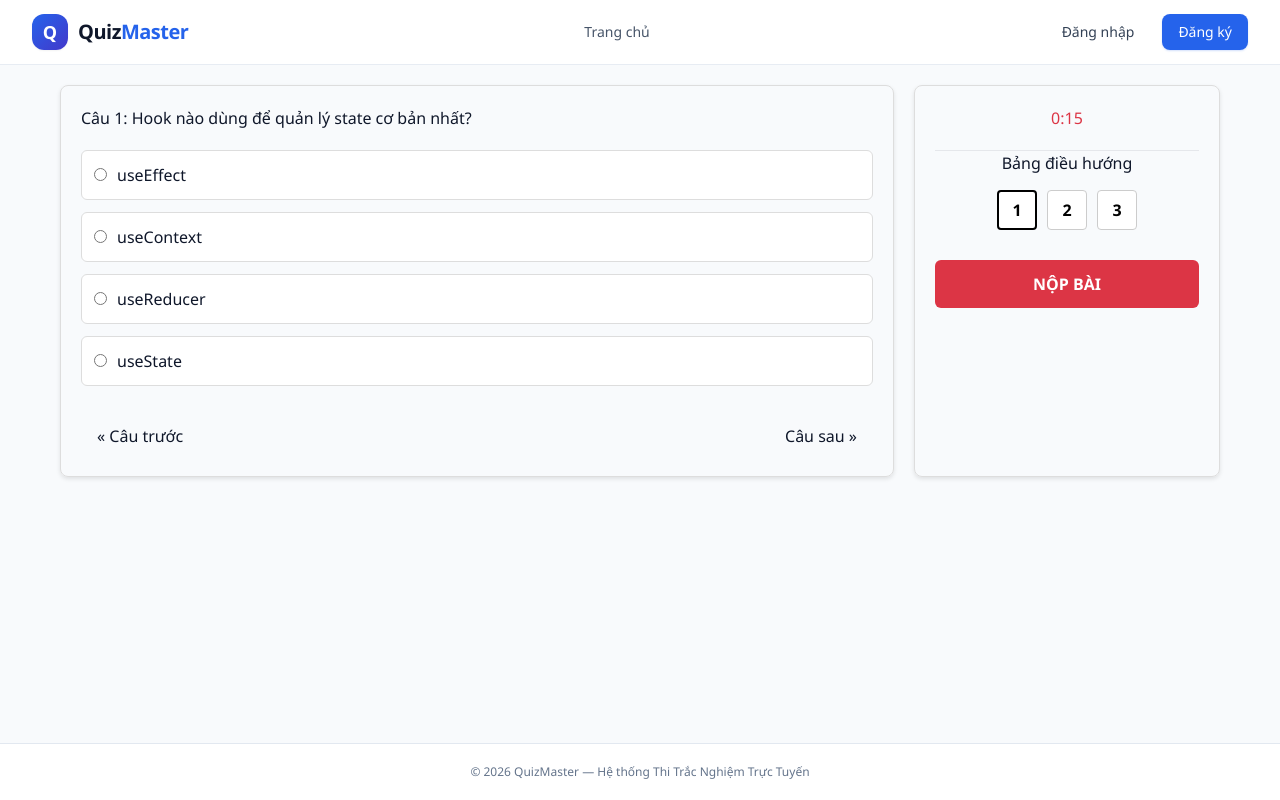
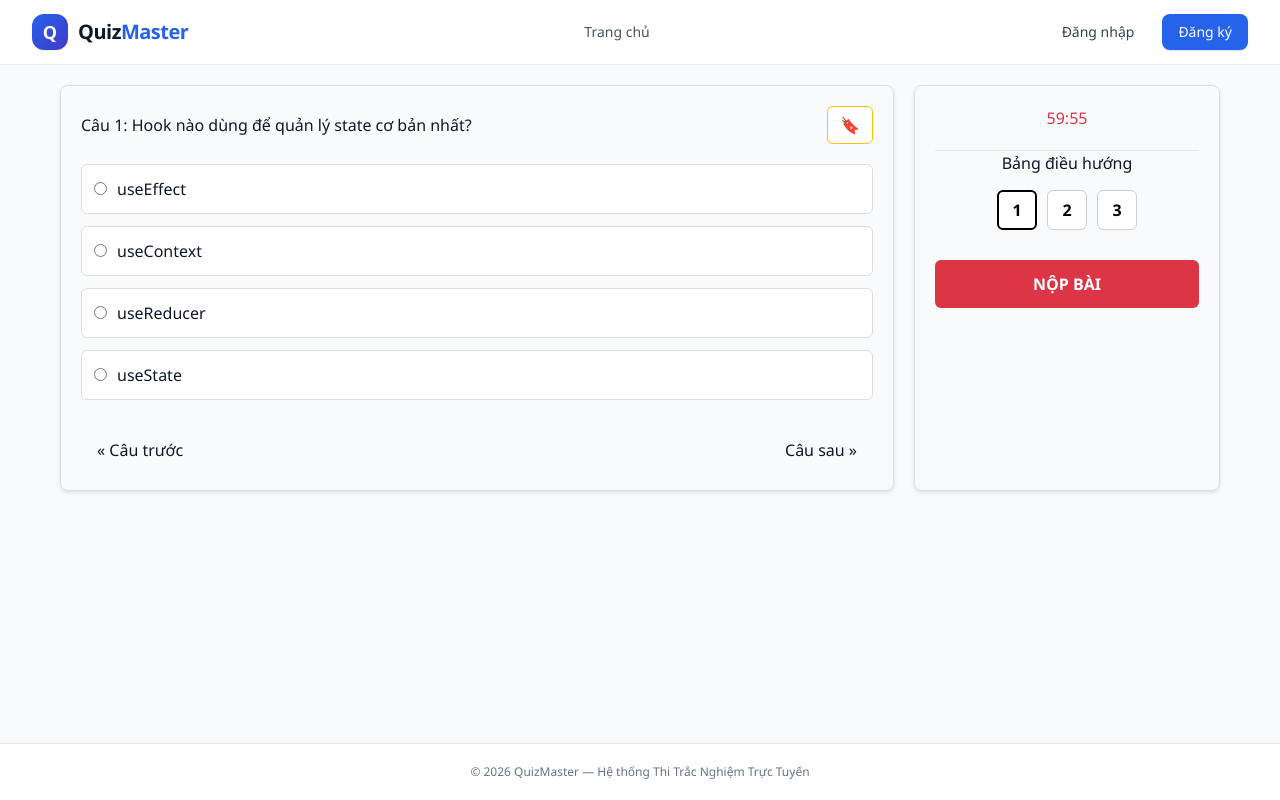
Before and after one commit to Ducvlm/1_LTW_CuoiKy, a React (Create React App) app in the folder cuoiky/: page /thi in a window 1280 px wide. Built offline with nearby package versions, Linux system fonts and the light colour scheme.

Commit message:
thêm tính năng lưu câu hỏi

```diff
--- a/cuoiky/src/pages/ExamRoom.jsx
+++ b/cuoiky/src/pages/ExamRoom.jsx
@@ -17,6 +17,15 @@ const ExamRoom = () => {
   return newArr;
 };
 
+const [flagged, setFlagged] = useState({});
+
+const toggleFlag = (questionId) => {
+  setFlagged((prev) => ({
+    ...prev,
+    [questionId]: !prev[questionId],
+  }));
+};
+
 const [questions, setQuestions] = useState(() => {
     const savedExam = localStorage.getItem('de_thi_da_tron');
     if (savedExam) return JSON.parse(savedExam);
@@ -31,7 +40,7 @@ const [questions, setQuestions] = useState(() => {
 
   const [timeLeft, setTimeLeft] = useState(() => {
     const savedTime = localStorage.getItem('thoi_gian_thi');
-    return savedTime ? Number(savedTime) : 20;
+    return savedTime ? Number(savedTime) : 3600;
   });
 
   const [currentIndex, setCurrentIndex] = useState(0);
@@ -128,7 +137,24 @@ const [tabSwitchCount, setTabSwitchCount] = useState(0);
 
 
       <div style={{ flex: 3, border: '1px solid #ddd', padding: '20px', borderRadius: '8px', boxShadow: '0 2px 4px rgba(0,0,0,0.1)' }}>
-        <h3>Câu {currentIndex + 1}: {currentQuestion.text}</h3>
+        <div style={{ display: 'flex', justifyContent: 'space-between', alignItems: 'center' }}>
+          <h3>Câu {currentIndex + 1}: {currentQuestion.text}</h3>
+          <button
+            onClick={() => toggleFlag(currentQuestion.id)}
+            style={{
+              padding: '6px 12px',
+              cursor: 'pointer',
+              borderRadius: '6px',
+              border: '1px solid #ffc107',
+              background: flagged[currentQuestion.id] ? '#ffc107' : '#fff',
+              color: '#000',
+              fontWeight: 'bold',
+            }}
+          >
+            {flagged[currentQuestion.id] ? '🔖' : '🔖'}
+          </button>
+        </div>
+
 
 
         <div style={{ display: 'flex', flexDirection: 'column', gap: '12px', marginTop: '20px' }}>
@@ -191,16 +217,17 @@ const [tabSwitchCount, setTabSwitchCount] = useState(0);
           {questions.map((q, index) => {
             const hasAnswered = answers[q.id];
             const isCurrent = currentIndex === index;
+            const isFlagged = flagged[q.id];
 
             return (
               <button
                 key={q.id}
                 onClick={() => setCurrentIndex(index)}
                 style={{
-                  width: '40px', height: '40px', fontWeight: 'bold', cursor: 'pointer', borderRadius: '4px',
+                  width: '40px', height: '40px', fontWeight: 'bold', cursor: 'pointer', borderRadius: '6px',
                   border: isCurrent ? '2px solid #000' : '1px solid #ccc',
-                  background: hasAnswered ? '#198754' : '#fff',
-                  color: hasAnswered ? '#fff' : '#000'
+                  background: isFlagged ? '#ffc107' : hasAnswered ? '#198754':'#fff',
+                  color: isFlagged ? '#000' :  hasAnswered ? '#fff':'#000',
                 }}
               >
                 {index + 1}
```
